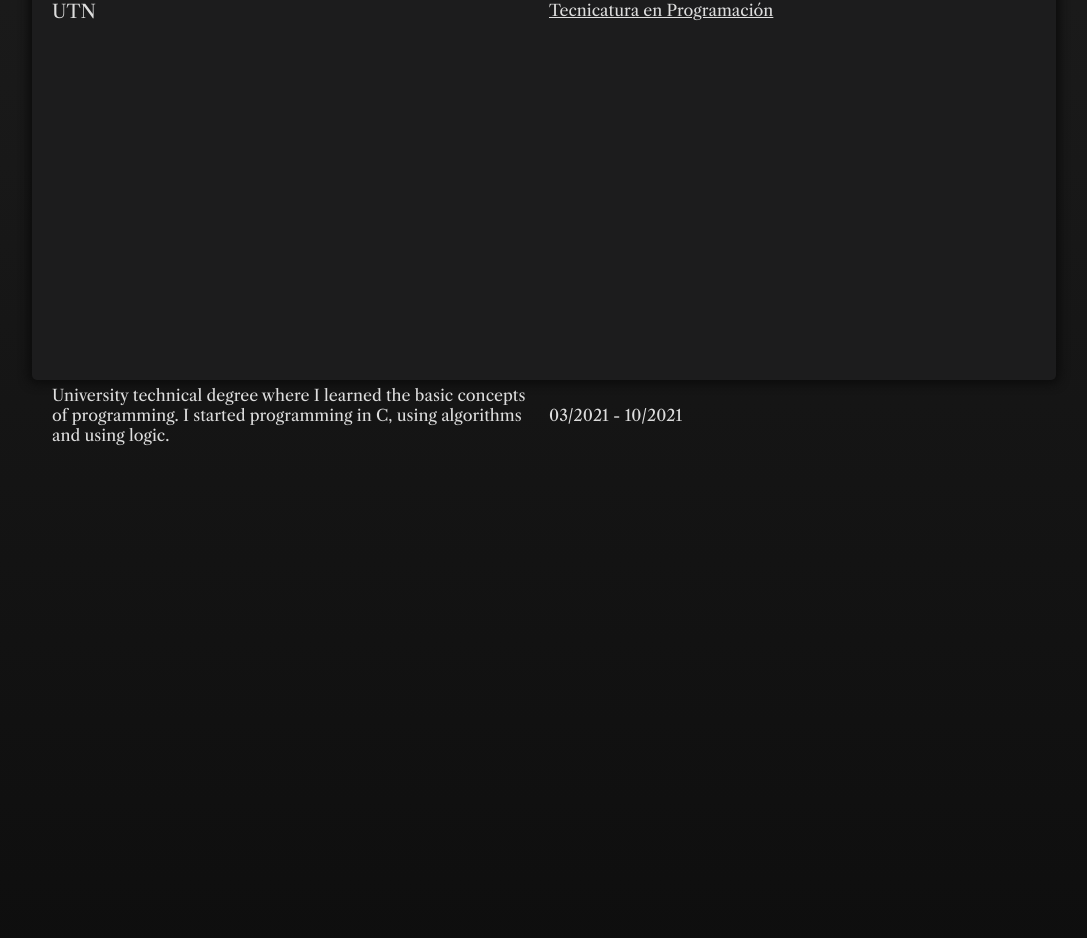
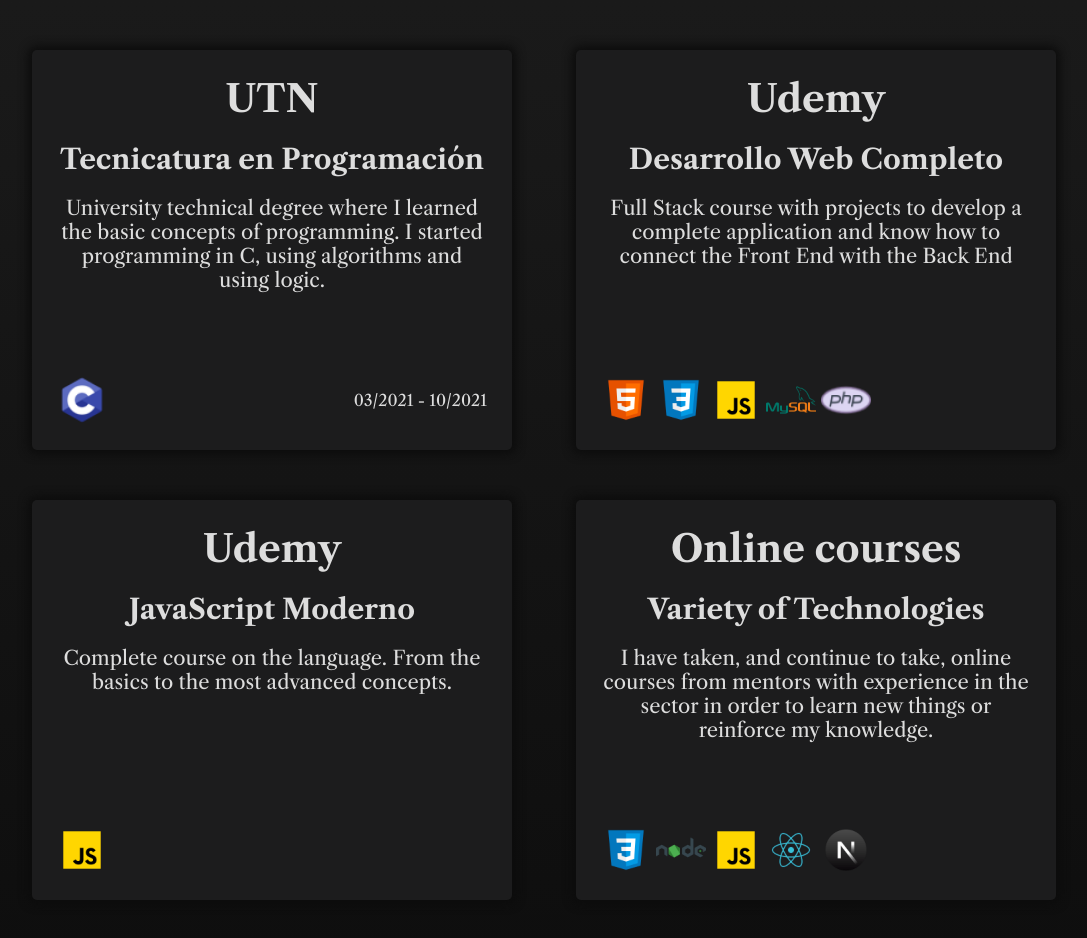
Before and after one commit to KarimBiscaiburo/karim-portfolio, a React (Vite) app: page / in a window 1280 px wide. Shown: the part 3892-4830 px from the top of the page, without its empty margins (96-1183 px from the left). Built offline with nearby package versions, Linux system fonts and the light colour scheme.

Commit message:
adding education

```diff
--- a/src/components/Education.jsx
+++ b/src/components/Education.jsx
@@ -1,5 +1,14 @@
 import "../styles/education.css";
 
+import cLogo from "../img/c-logo.png";
+import cssLogo from "../img/css-logo.png";
+import htmlLogo from "../img/html-logo.png";
+import javascriptLogo from "../img/javascript-logo.png";
+import nextjsLogo from "../img/nextjs-logo.png";
+import nodeLogo from "../img/nodejs-logo.png";
+import mysqlLogo from "../img/mysql-logo.png";
+import reactLogo from "../img/reactjs-logo.png";
+import phpLogo from "../img/php-logo.png";
 
 export default function Education() {
 
@@ -8,15 +17,58 @@
         <section className="section-education" id="education">
             <h2>Education</h2>
             <div className="education-cards">
-                <div className="card">
-                    <h3>UTN</h3>
-                    <a href="#">Tecnicatura en Programación</a>
-                    <p>University technical degree where I learned the basic concepts of programming. I started programming in C, using algorithms and using logic.</p>
-                    <div className="details">
+                <div className="education-card">
+                    <div className="education-card_text">
+                        <h3>UTN</h3>
+                        <a href="https://mdp.utn.edu.ar/tecnicatura/tecnico_universitario_en_programacion/" target="blank">Tecnicatura en Programación</a>
+                        <p>University technical degree where I learned the basic concepts of programming. I started programming in C, using algorithms and using logic.</p>
+                    </div>
+                    <div className="education-card_details">
                         <div className="details-logos">
-                            <img src="" alt="" />
+                            <img src={cLogo} alt="c-logo" />
                         </div>
                         <p>03/2021 - 10/2021</p>
+                    </div>
+                </div>
+
+                <div className="education-card">
+                    <div className="education-card_text">
+                        <h3>Udemy</h3>
+                        <a href="https://www.udemy.com/course/desarrollo-web-completo-con-html5-css3-js-php-y-mysql/learn/lecture/24488498?start=0" target="blank">Desarrollo Web Completo</a>
+                        <p>Full Stack course with projects to develop a complete application and know how to connect the Front End with the Back End</p>
+                    </div>
+                    <div className="details-logos">
+                        <img src={htmlLogo} alt="html-logo"/>
+                        <img src={cssLogo} alt="css-logo"/>
+                        <img src={javascriptLogo} alt="javascript-logo"/>
+                        <img src={mysqlLogo} alt="mysql-logo"/>
+                        <img src={phpLogo} alt="php-logo"/>
+                    </div>
+                </div>
+
+                <div className="education-card">
+                    <div className="education-card_text">
+                        <h3>Udemy</h3>
+                        <a href="https://www.udemy.com/course/javascript-moderno-guia-definitiva-construye-10-proyectos/learn/lecture/21854582?start=15#overview" target="blank">JavaScript Moderno</a>
+                        <p>Complete course on the language. From the basics to the most advanced concepts.</p>
+                    </div>
+                    <div className="details-logos">
+                        <img src={javascriptLogo} alt="javascript-logo" />
+                    </div>
+                </div>
+
+                <div className="education-card">
+                    <div className="education-card_text">
+                        <h3>Online courses</h3>
+                        <h4>Variety of Technologies</h4>
+                        <p>I have taken, and continue to take, online courses from mentors with experience in the sector in order to learn new things or reinforce my knowledge.</p>
+                    </div>
+                    <div className="details-logos">
+                        <img src={cssLogo} alt="css-logo" />
+                        <img src={nodeLogo} alt="nodejs-logo" />
+                        <img src={javascriptLogo} alt="javascript-logo" />
+                        <img src={reactLogo} alt="reactjs-logo" />
+                        <img src={nextjsLogo} alt="nextjs-logo" />
                     </div>
                 </div>
             </div>
--- a/src/styles/education.css
+++ b/src/styles/education.css
@@ -7,4 +7,53 @@
     text-align: center;
     font-size: 50px;
     font-weight: bold;
+    margin-bottom: 70px;
 }
+.education-cards {
+    display: flex;
+    justify-content: space-between;
+    gap: 50px;
+    flex-wrap: wrap;
+}
+.education-card {
+    width: 480px;
+    height: 400px;
+    background-color: var(--darken-gray);
+    box-shadow: 0 0 10px 4px var(--dark);
+    border-radius: 5px;
+    padding: 25px;
+    text-align: center;
+    display: flex;
+    flex-direction: column;
+    justify-content: space-between;
+}
+.education-card_text {
+    display: flex;
+    flex-direction: column;
+    gap: 20px;
+}
+.education-card_text h3 {
+    font-size: 38px;
+    font-weight: bold;
+}
+.education-card_text a, .education-card_text h4 {
+    text-decoration: none;
+    font-size: 28px;
+    font-weight: bold;
+}
+.education-card_text p {
+    font-size: 20px;
+}
+.education-card_details {
+    display: flex;
+    justify-content: space-between;
+    align-items: center;
+}
+.details-logos {
+    display: flex;
+    gap: 5px;
+}
+.details-logos img {
+    height: 50px;
+    width: 50px;
+}
```
Also changed, not shown: src/img/c-logo.png (renamed from src/img/c-icon.png).
